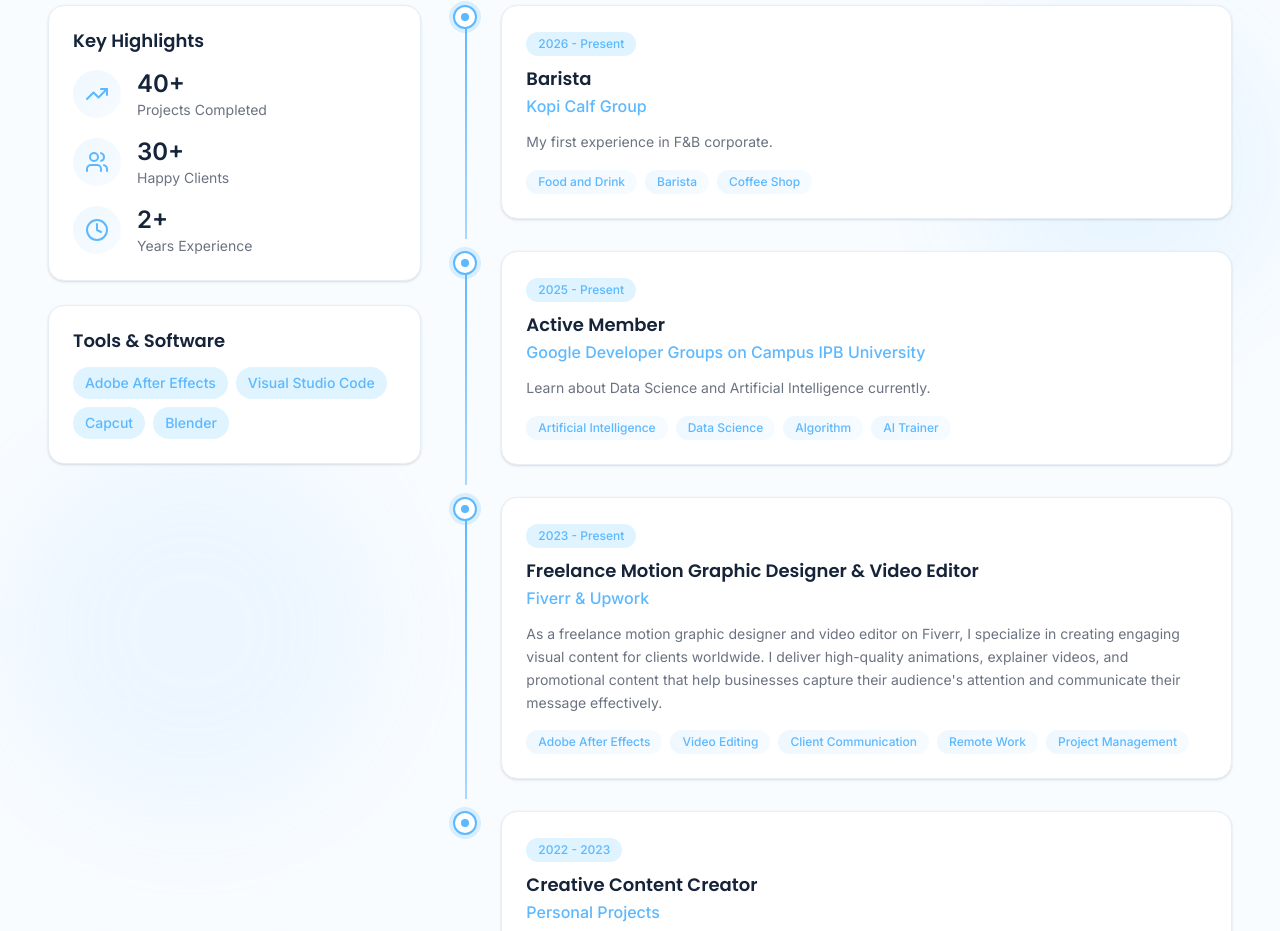
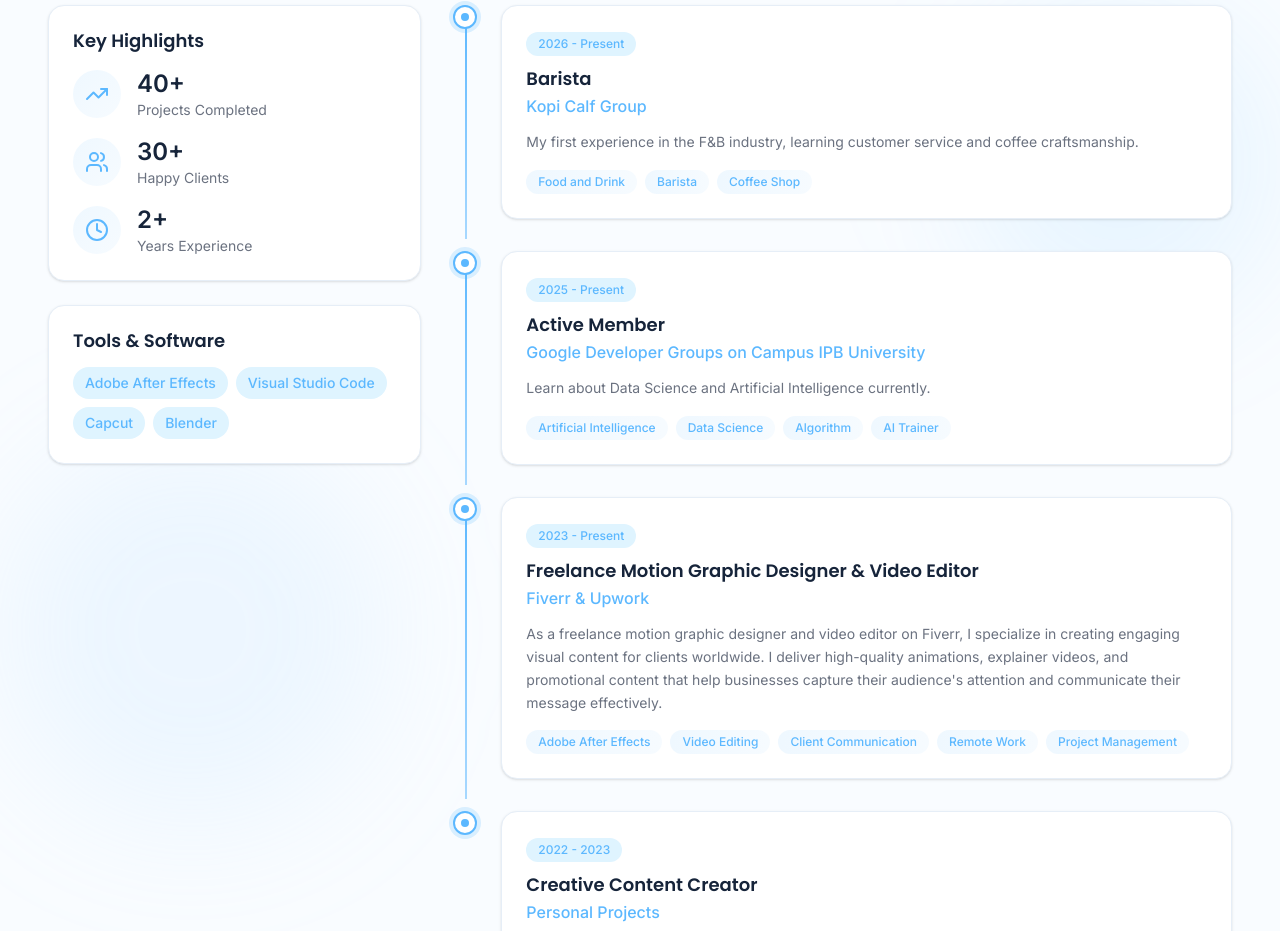
Before and after one commit to Fexie19/PortfolioFexie19, a Next.js app: page / in a window 1280 px wide. Shown: the part 2293-3224 px from the top of the page. Built offline with nearby package versions, Linux system fonts and the light colour scheme.

Commit message:
CalfExperienceSection.tsx

```diff
--- a/components/sections/ExperienceSection.tsx
+++ b/components/sections/ExperienceSection.tsx
@@ -95,7 +95,7 @@ export function ExperienceSection() {
               date="2026 - Present"
               title="Barista"
               company="Kopi Calf Group"
-              description="My first experience in F&B corporate."
+              description="My first experience in the F&B industry, learning customer service and coffee craftsmanship."
               tags={["Food and Drink", "Barista", "Coffee Shop",]}
             />
 
```
